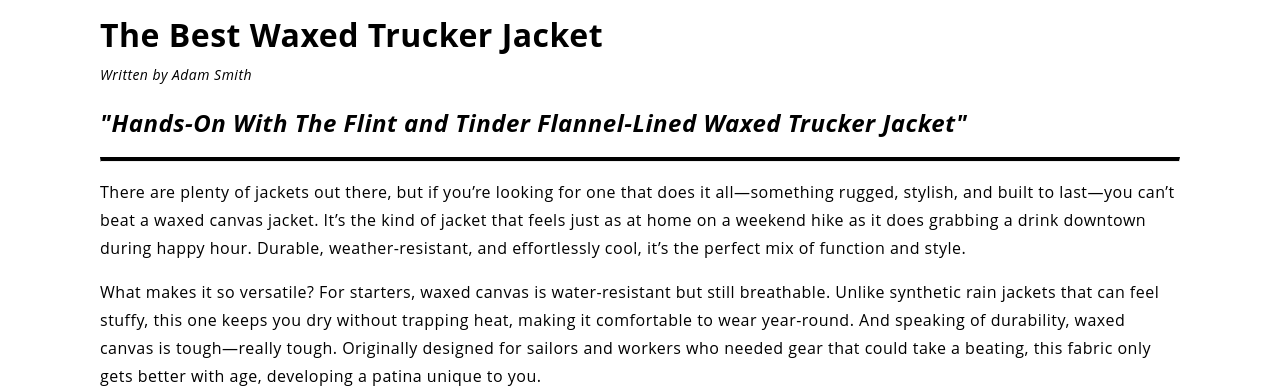
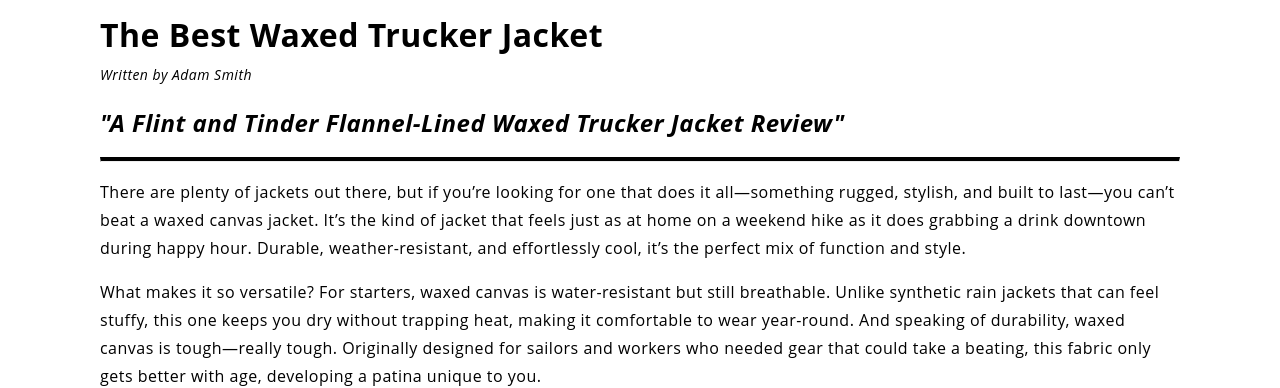
Before and after one commit to adsmithy/waxedjacket, a plain HTML site: page index.html in a window 1280 px wide. Shown: the top 388 px of the page. Drawn offline with Linux system fonts and the light colour scheme.

Commit message:
Update index.html

```diff
--- a/index.html
+++ b/index.html
@@ -18,7 +18,7 @@
         <h1>The Best Waxed Trucker Jacket</h1>
         <p class="author">Written by Adam Smith</p>
     </header>
-    <h2><em>"Hands-On With The Flint and Tinder Flannel-Lined Waxed Trucker Jacket"</em></h2>
+    <h2><em>"A Flint and Tinder Flannel-Lined Waxed Trucker Jacket Review"</em></h2>
     <hr class="solid">
     <p class="words">There are plenty of jackets out there, but if you’re looking for one that does it all—something rugged, stylish, and built to last—you can’t beat a waxed canvas jacket. It’s the kind of jacket that feels just as at home on a weekend hike as it does grabbing a drink downtown during happy hour. Durable, weather-resistant, and effortlessly cool, it’s the perfect mix of function and style.</p>
     <p class="words">What makes it so versatile? For starters, waxed canvas is water-resistant but still breathable. Unlike synthetic rain jackets that can feel stuffy, this one keeps you dry without trapping heat, making it comfortable to wear year-round. And speaking of durability, waxed canvas is tough—really tough. Originally designed for sailors and workers who needed gear that could take a beating, this fabric only gets better with age, developing a patina unique to you.</p>
```
